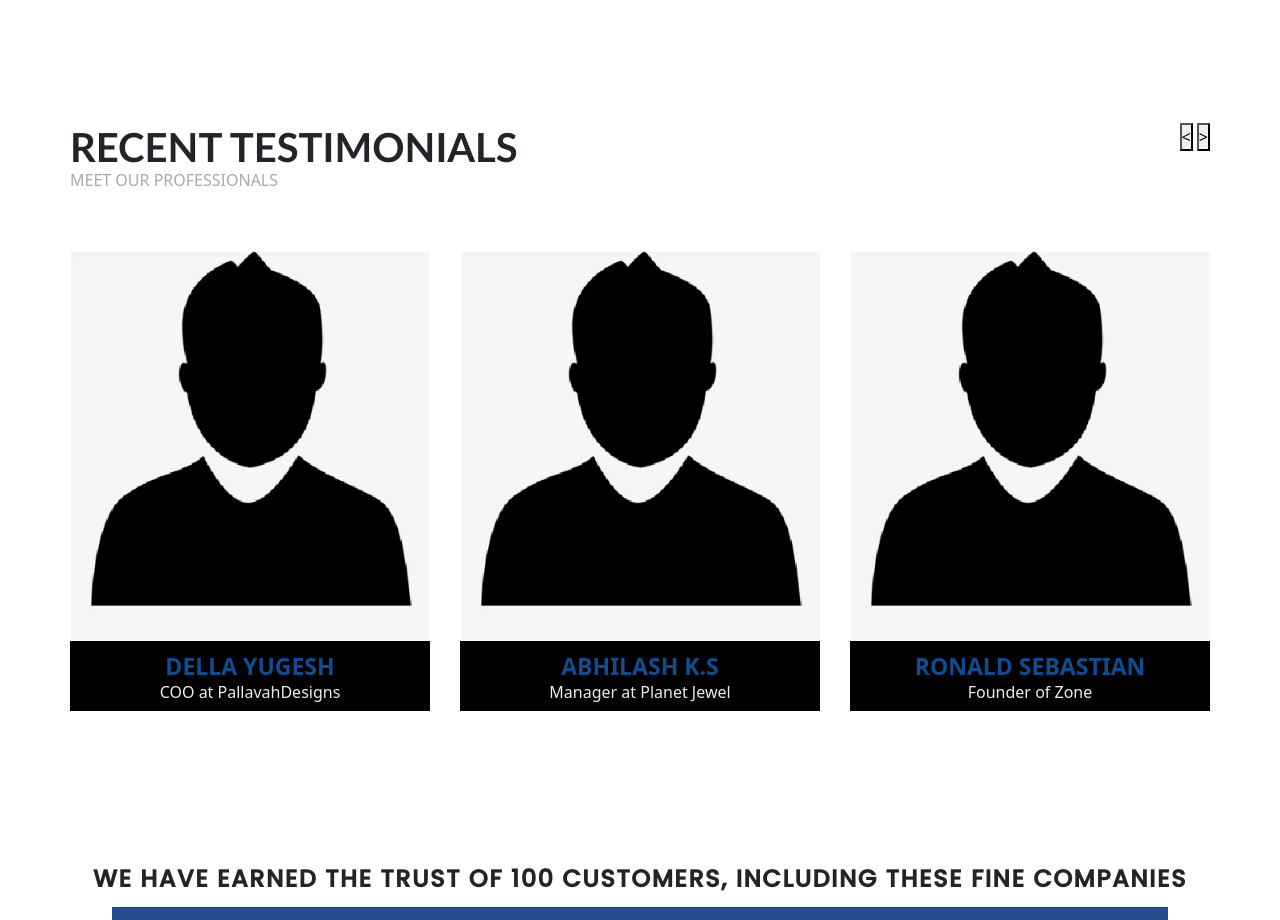
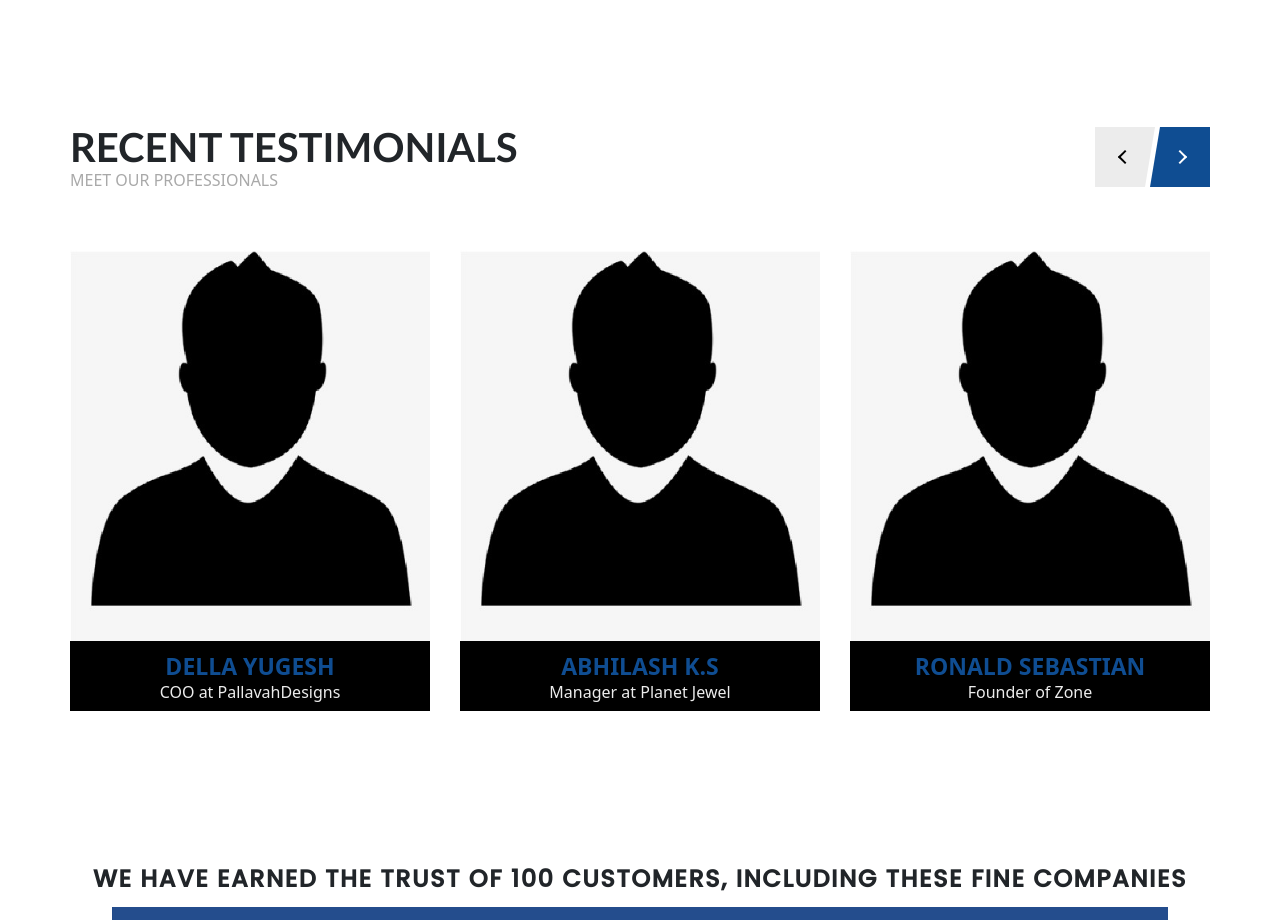
Before and after one commit to pulingatAkhilesh/HTML_CSS_Bootstrap, a plain HTML site: page landingPage.html in a window 1280 px wide. Shown: the part 3880-4800 px from the top of the page. Drawn offline with nearby package versions, Linux system fonts and the light colour scheme.

Commit message:
updated landingPage.html and style.css

```diff
--- a/landingPage.html
+++ b/landingPage.html
@@ -264,9 +264,23 @@
             <h1 class="title">RECENT TESTIMONIALS</h1>
             <h6 style="color: darkgray;">MEET OUR PROFESSIONALS</h6>
           </div>
-          <div>
-            <button><</button>
-            <button>></button>
+          <div class="btn-testimonials">
+            <button class="btn-left">
+              <div class="svg-container">
+                <svg width="60" height="60" class="svg-left">
+                  <polygon points="0,0 60,0 50,60 0,60" fill="#ECECEC" class="btn-polygon-left"/>
+                </svg>
+                <div class="arrow-left"></div>
+              </div>
+            </button>
+            <button class="btn-right">
+              <div class="svg-container">
+                <svg width="60" height="60" class="svg-right">
+                  <polygon points="10,0 60,0 60,60 0,60" fill="#0f4d92" class="btn-polygon-right"/>
+                </svg>
+                <div class="arrow-right"></div>
+              </div>
+            </button>
           </div>
         </div>
         <div class="rtc-professionals">
--- a/style.css
+++ b/style.css
@@ -164,6 +164,11 @@
 .future .btn-contact{
     border: 3px solid white;
 }
+.future button:hover{
+    box-shadow: 0 0 2.5px #111111;
+    transition: 1.4s;
+    transform: scale(1.04);
+}
 
 .major-footprints{
     display: flex;
@@ -280,9 +285,6 @@
     display: flex;
     gap: 30px;
 }
-/* .rtc-professionals-child{
-    display: flex;
-} */
 .rtc-pc-details{
     display: flex;
     flex-direction: column;
@@ -299,6 +301,61 @@
 }
 .rtc-pc-details h6{
     color: #ECECEC;
+}
+
+.btn-testimonials{
+    display: flex;
+    justify-content: center;
+    align-items: center;
+    margin: 0;
+    padding: 0;
+}
+.btn-left, .btn-right{
+    border: none;
+    background-color: transparent;
+    margin: 0;
+    padding: 0;
+}
+.svg-container {
+    position: relative;
+    width: 60px;
+    height: 60px;
+    background-color: none;
+}
+.svg-container svg{
+    background-color: none;
+}
+.arrow-left, .arrow-right{
+    position: absolute;
+    top: 50%;
+    left: 50%;
+    width: 10px;
+    height: 10px;
+    background-color: none;
+}
+.arrow-left{
+    border-left: 2px solid black;
+    border-bottom: 2px solid black;
+    transform: translate(-50%, -50%) rotate(45deg);
+}
+.arrow-right{
+    border-right: 2px solid white;
+    border-bottom: 2px solid white;
+    transform: translate(-50%, -50%) rotate(-45deg);
+}
+.btn-right{
+    /* Add a negative margin to counter the default space between inline-block elements */
+    margin-left: -5px;
+}
+.btn-left:hover, .btn-right:hover{
+    transition: 1.4s;
+    transform: scale(1.05)
+}
+.svg-left:hover{
+    box-shadow: -1px -1px 2px black;
+}
+.svg-right:hover{
+    box-shadow: 1px 1px 2px grey;
 }
 
 .trust-of-customers{
```
